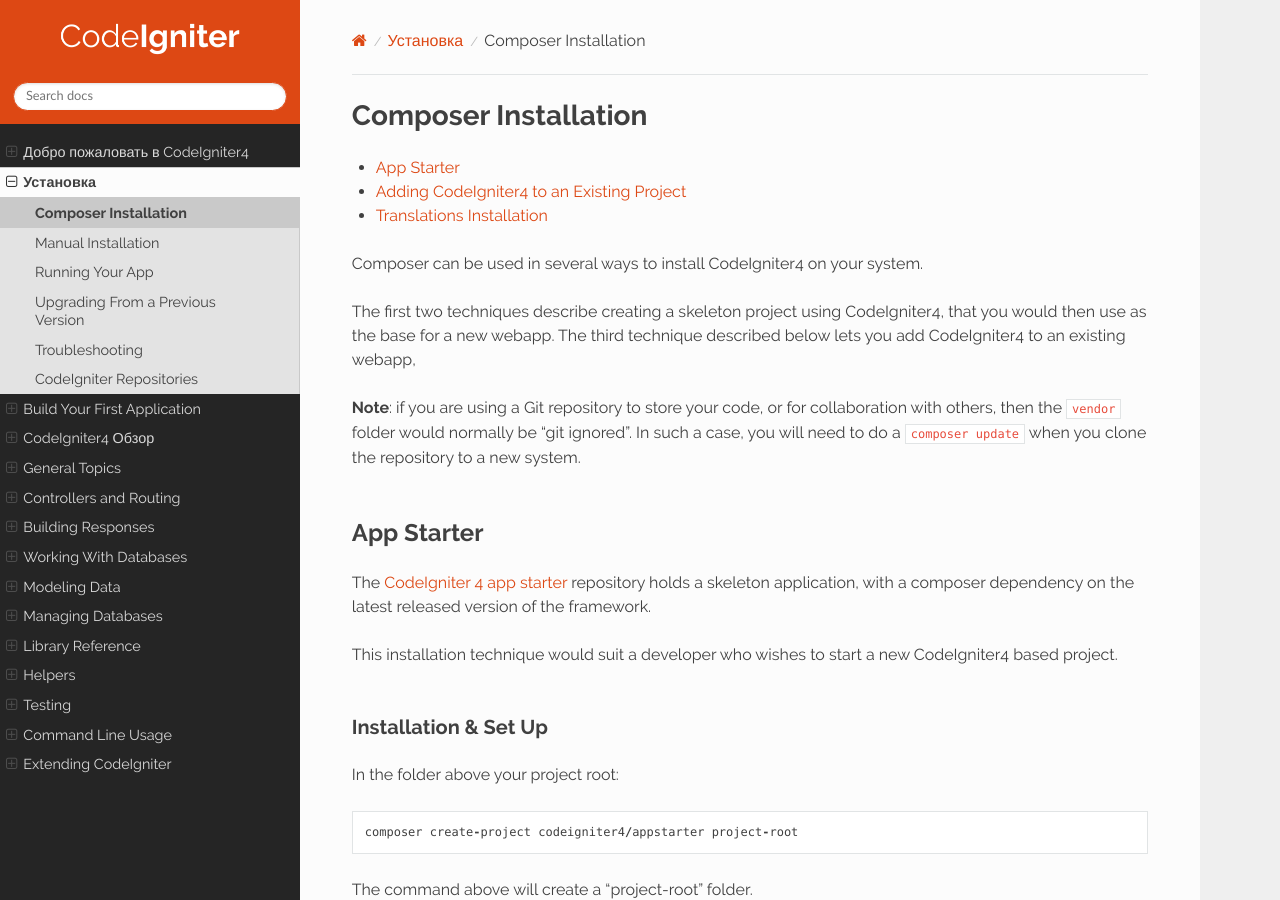
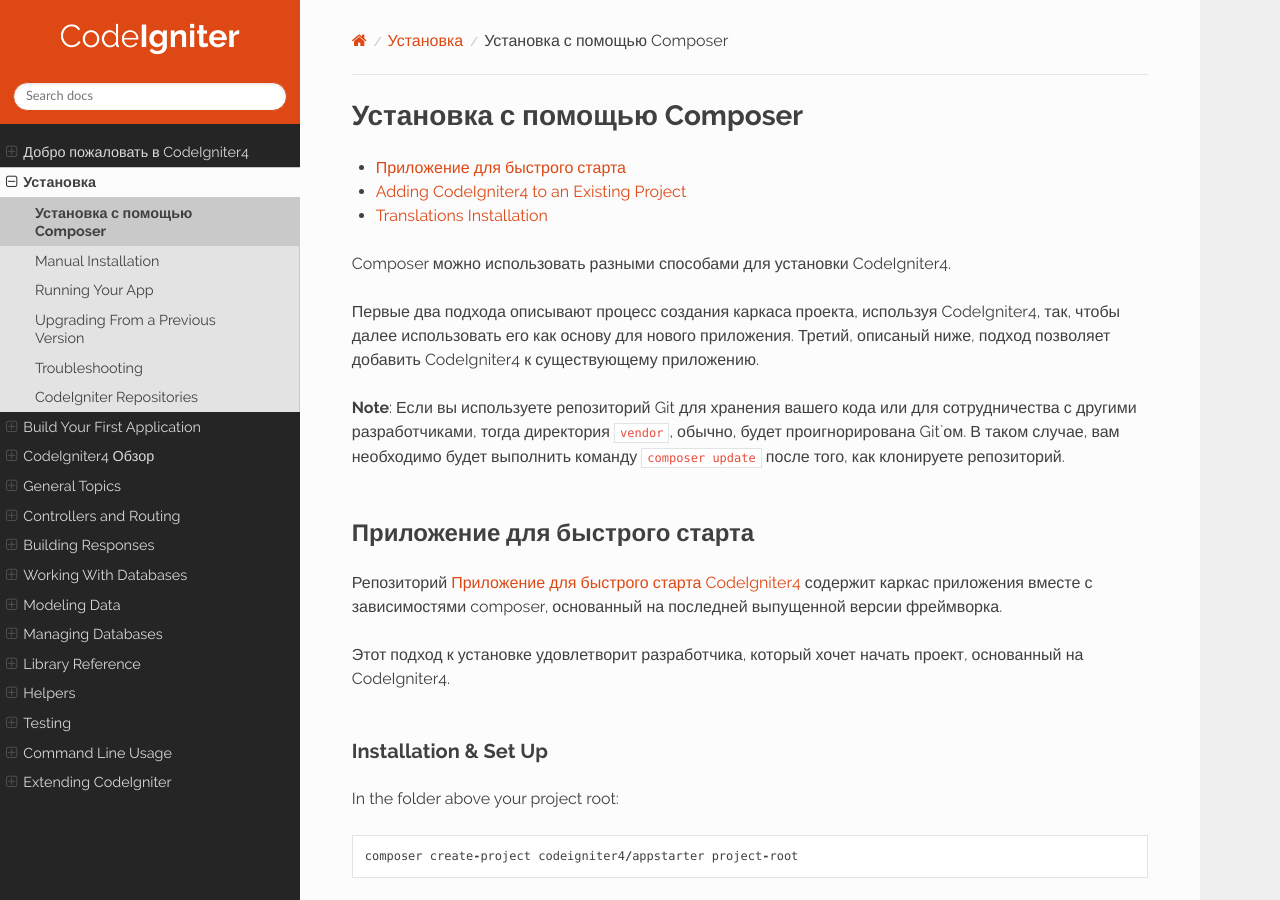
Before and after one commit to padyda/c4-rudoc.github.io, a Sphinx documentation site: the page built from source/installation/installing_composer.rst, in a window 1280 px wide and 900 px high. Built offline with Sphinx 7.4.7 and the Read the Docs theme 2.0.0, drawn with Linux system fonts in a browser that asks for light colours.

Commit message:
Переведена Установка

```diff
--- a/source/installation/installing_composer.rst
+++ b/source/installation/installing_composer.rst
@@ -1,31 +1,23 @@
-Composer Installation
+Установка с помощью Composer
 ###############################################################################
 
 .. contents::
     :local:
     :depth: 1
 
-Composer can be used in several ways to install CodeIgniter4 on your system.
+Composer можно использовать разными способами для установки CodeIgniter4.
 
-The first two techniques describe creating a skeleton project
-using CodeIgniter4, that you would then use as the base for a new webapp.
-The third technique described below lets you add CodeIgniter4 to an existing
-webapp,
+Первые два подхода описывают процесс создания каркаса проекта, используя CodeIgniter4, так, чтобы далее использовать его как основу для нового приложения.
+Третий, описаный ниже, подход позволяет добавить CodeIgniter4 к существующему приложению.
 
-**Note**: if you are using a Git repository to store your code, or for
-collaboration with others, then the ``vendor`` folder would normally
-be "git ignored". In such a case, you will need to do a ``composer update``
-when you clone the repository to a new system.
+**Note**: Если вы используете репозиторий Git для хранения вашего кода или для сотрудничества с другими разработчиками, тогда директория ``vendor``, обычно, будет проигнорирована Git`ом. В таком случае, вам необходимо будет выполнить команду ``composer update`` после того, как клонируете репозиторий.
 
-App Starter
+Приложение для быстрого старта
 ============================================================
 
-The `CodeIgniter 4 app starter <https://github.com/codeigniter4/appstarter>`_
-repository holds a skeleton application, with a composer dependency on
-the latest released version of the framework.
+Репозиторий `Приложение для быстрого старта CodeIgniter4 <https://github.com/codeigniter4/appstarter>`_ содержит каркас приложения вместе с зависимостями composer, основанный на последней выпущенной версии фреймворка.
 
-This installation technique would suit a developer who wishes to start
-a new CodeIgniter4 based project.
+Этот подход к установке удовлетворит разработчика, который хочет начать проект, основанный на CodeIgniter4.
 
 Installation & Set Up
 -------------------------------------------------------
```
Also changed, not shown: source/index.rst (+20 -20 lines), source/license.rst (+7 -19 lines), 12 other files.
